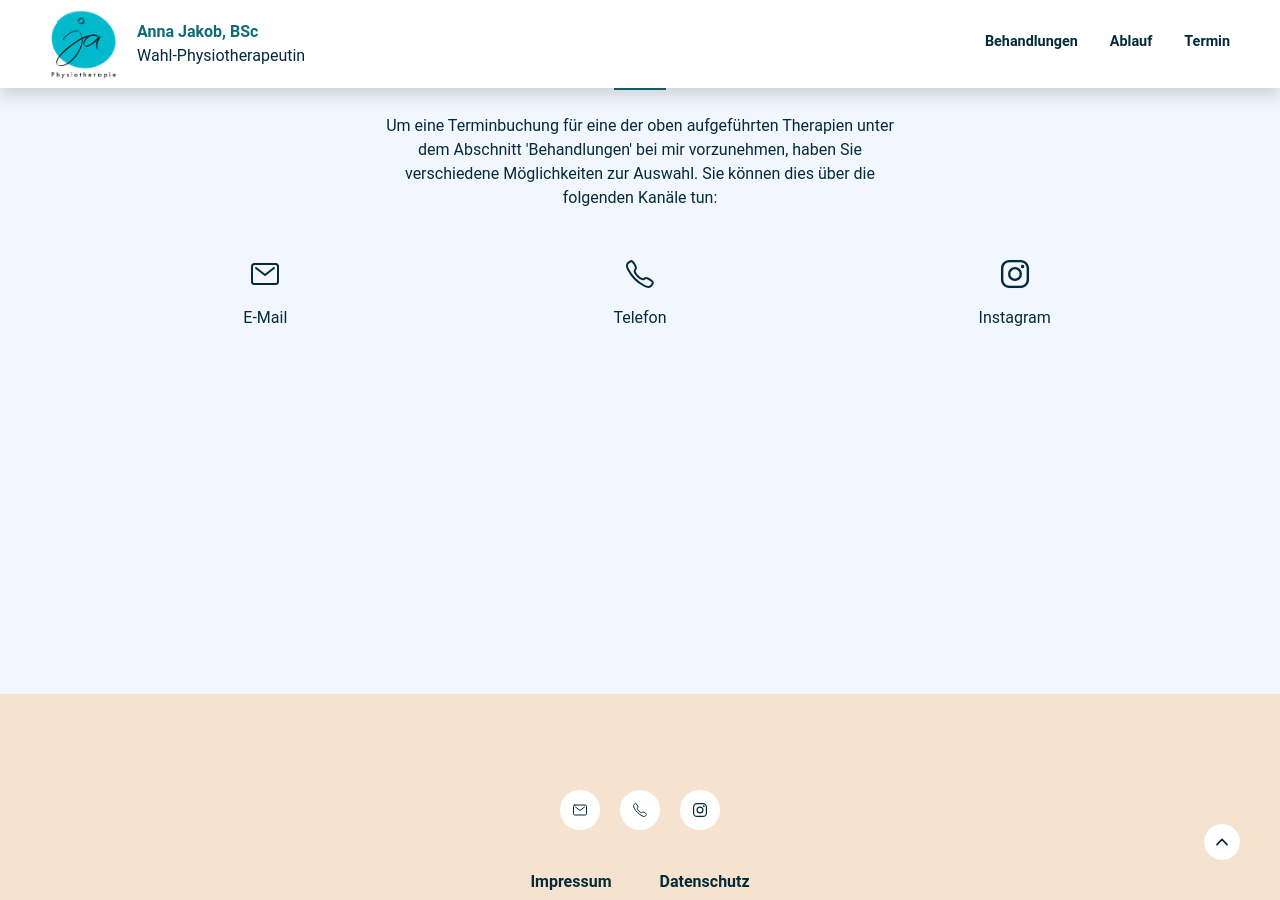
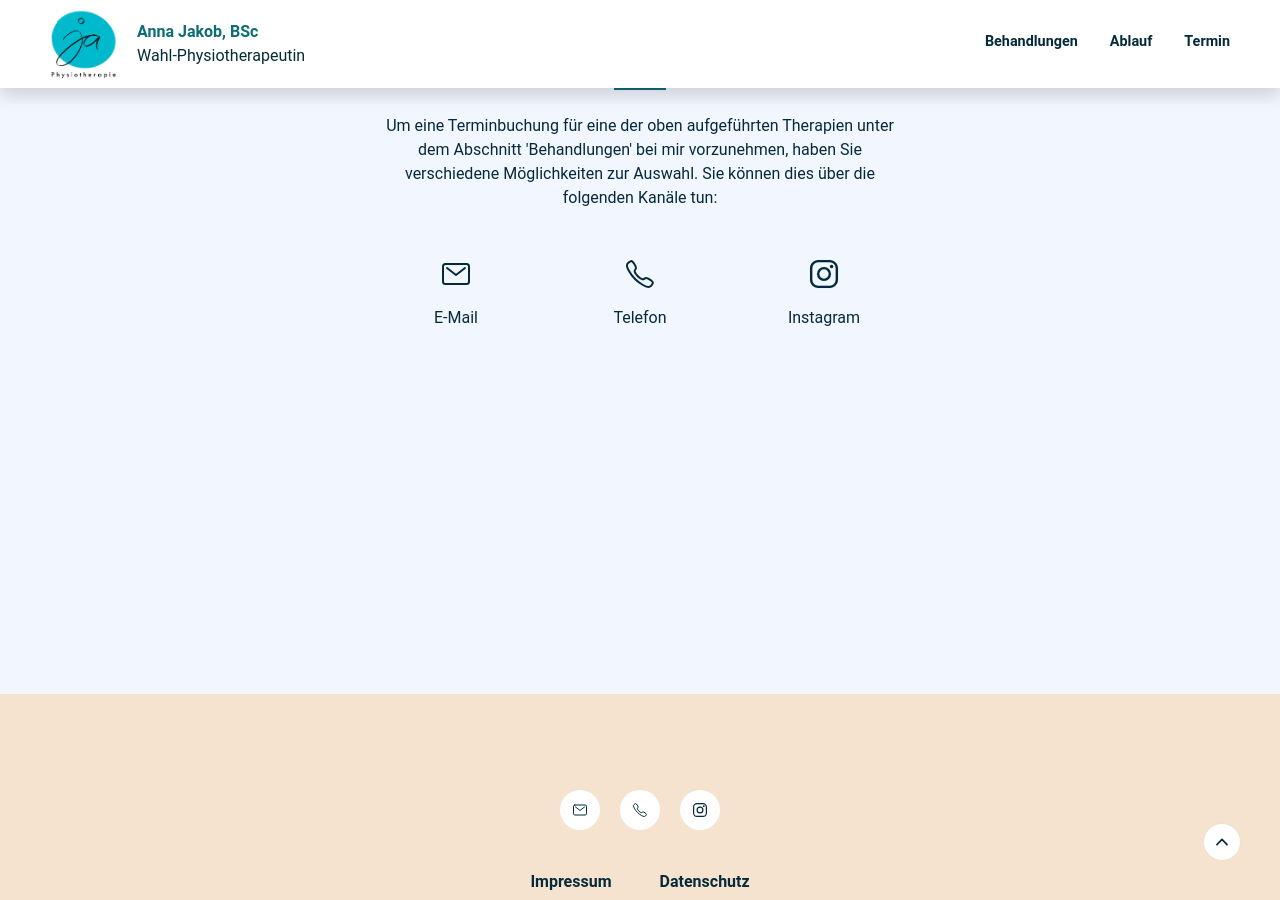
Before and after one commit to paulzwoelfer/annajakob-physio.github.io, a Jekyll site: the page built from index.md, in a window 1280 px wide and 900 px high, scrolled down 3632 px. Built offline with Jekyll 4.4.1, drawn with Linux system fonts in a browser that asks for light colours.

Commit message:
update social and fix contact icon width

```diff
--- a/_config.yml
+++ b/_config.yml
@@ -13,8 +13,9 @@
 tiles-count: 6
 
 # social settings
-instagram_url:
-linkedin_url: https://www.linkedin.com/company/sleuth-ai
+instagram_url: https://instagram.com
+email: test@gmail.com
+phone: +43 676
 
 # build settings
 markdown: kramdown
--- a/_includes/contact.html
+++ b/_includes/contact.html
@@ -7,7 +7,7 @@
           <p class="mb-5">{{ section.text }}</p>
         </div>
       </div>
-      <div class="row gx-4 gx-lg-5 justify-content-center mb-5">
+      <div class="row gx-4 gx-lg-5 justify-content-center mb-5 icon-container">
         {% for action in section.actions %}
         <div class="col ml-auto text-center">
           <a class="icon-link" href="{{ action.url }}">
--- a/_includes/footer.html
+++ b/_includes/footer.html
@@ -11,15 +11,15 @@
             <ul class="social__list list-reset">
 
                 <li class="social__item">
-                    <a aria-label="icon" class="social__link" href="mail:" rel="noopener" target="_blank"><ion-icon name="mail-outline"></ion-icon></a>
+                    <a aria-label="icon" class="social__link" href="mailto:{{ site.email }}" rel="noopener" target="_blank"><ion-icon name="mail-outline"></ion-icon></a>
                 </li>
 
                 <li class="social__item">
-                    <a aria-label="icon" class="social__link" href="tel:" rel="noopener" target="_blank"><ion-icon name="call-outline"></ion-icon></a>
+                    <a aria-label="icon" class="social__link" href="tel:{{site.phone}}" rel="noopener" target="_blank"><ion-icon name="call-outline"></ion-icon></a>
                 </li>
 
                 <li class="social__item">
-                    <a aria-label="icon" class="social__link" href="https://instagram.com" rel="noopener" target="_blank"><ion-icon name="logo-instagram"></ion-icon></a>
+                    <a aria-label="icon" class="social__link" href="{{site.instagram_url}}" rel="noopener" target="_blank"><ion-icon name="logo-instagram"></ion-icon></a>
                 </li>
 
                 <!-- <li class="social__item">
--- a/_sass/physio/_contact.scss
+++ b/_sass/physio/_contact.scss
@@ -1,4 +1,12 @@
 #termin {
+
+    .icon-container {
+
+        @include desktop {
+            width: 50%;
+            margin: auto;
+        }
+    }
 
     .icon-link {
         display: flex;
```
Also changed, not shown: index.md (+2 -2 lines).
